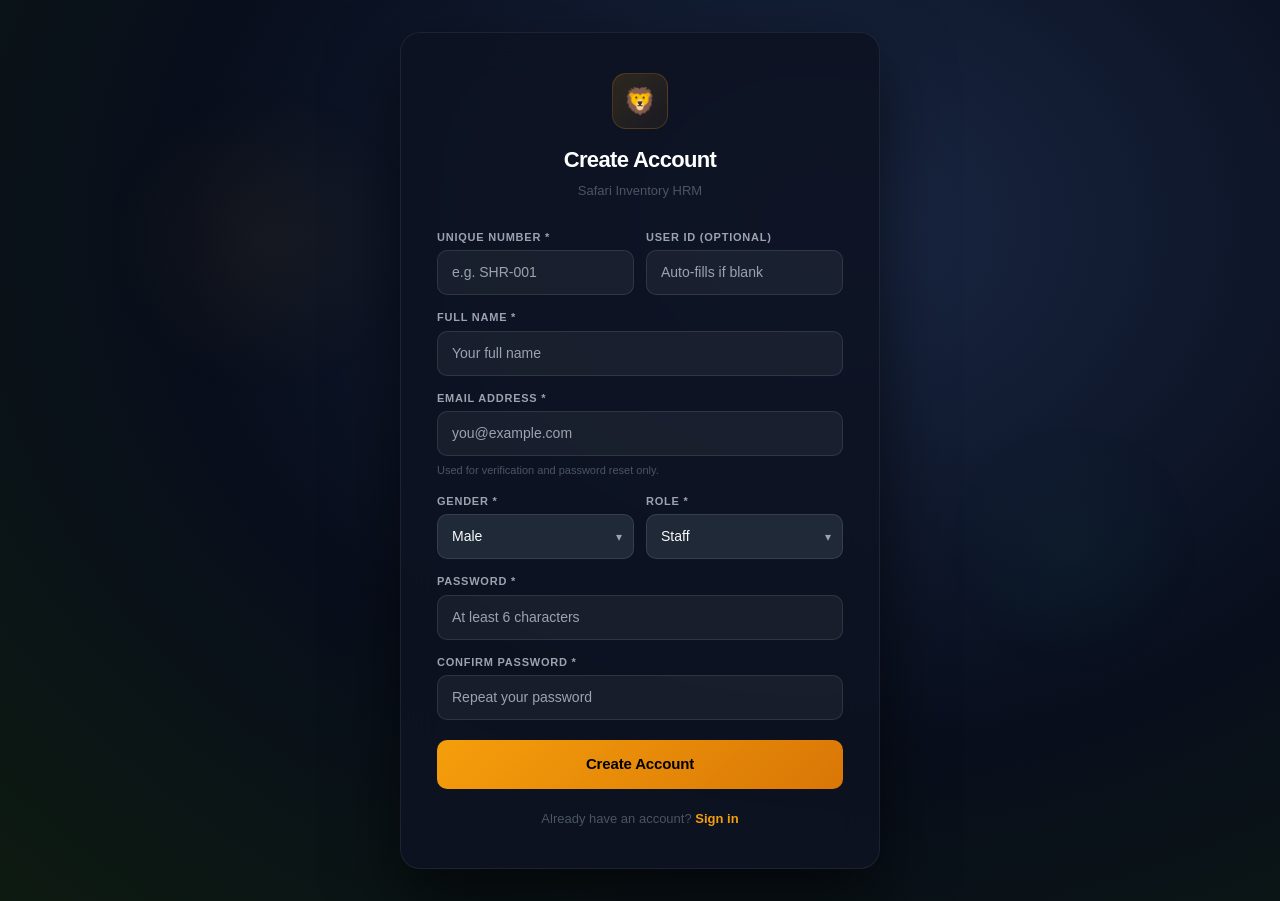
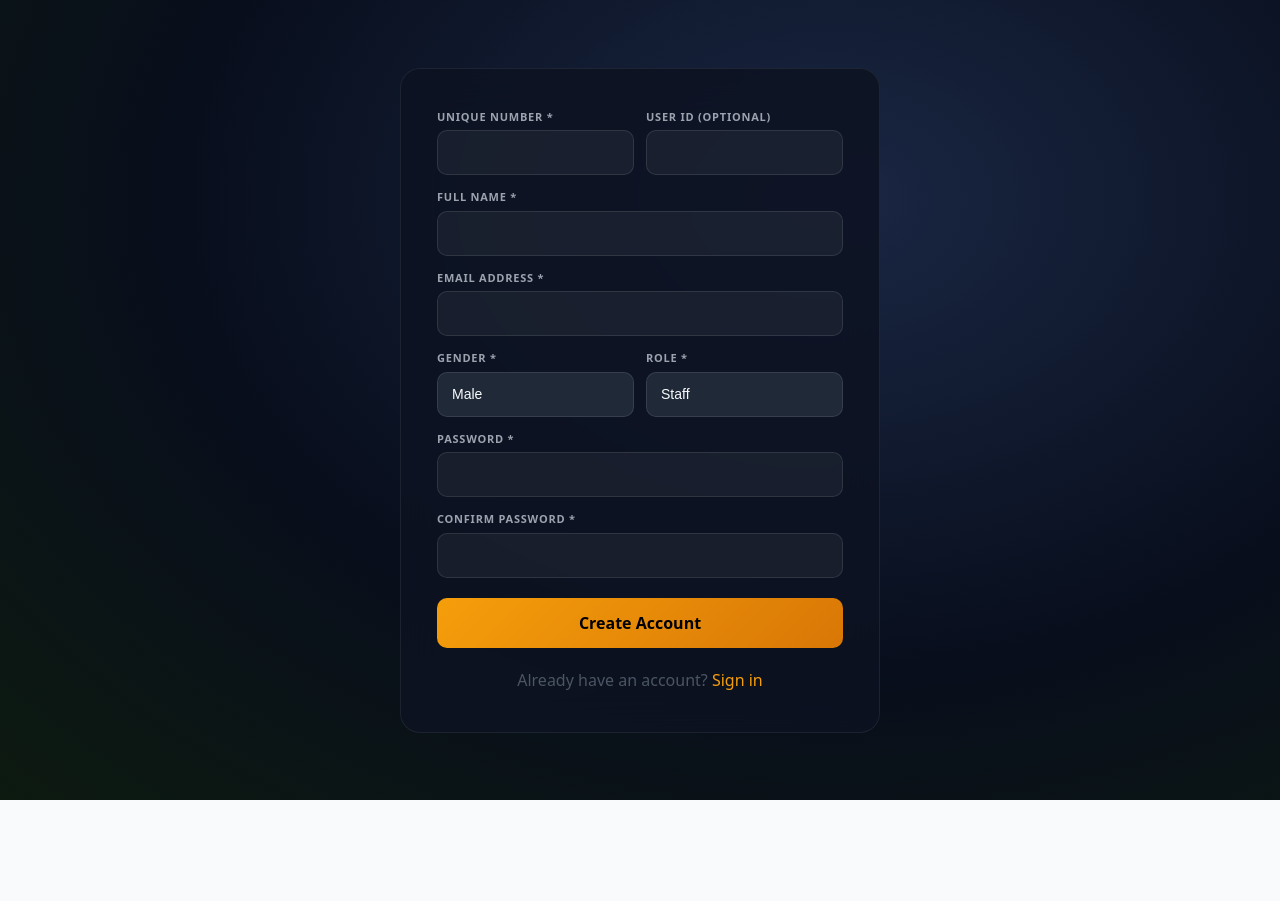
Before and after one commit to simplihan/Safari-Inventory-HRM, a React (Vite) app: page /register in a window 1280 px wide. After the commit the page ends 800 px from the top, so only its background shows below. Built offline with nearby package versions, Linux system fonts and the light colour scheme.

Commit message:
Update Register.jsx

```diff
--- a/src/components/Register.jsx
+++ b/src/components/Register.jsx
@@ -1,9 +1,8 @@
-import { useState, useRef, useCallback, memo } from 'react'
+import { useRef, useState, useEffect, memo } from 'react'
 import { useAuth } from '../contexts/AuthContext'
 import { Link, useNavigate } from 'react-router-dom'
 import toast from 'react-hot-toast'
 
-// ---------- Static helpers (no re‑creation) ----------
 const Label = ({ children }) => (
   <label style={{
     color: '#9CA3AF', fontSize: 11, fontWeight: 600, display: 'block',
@@ -11,156 +10,56 @@ const Label = ({ children }) => (
   }}>{children}</label>
 )
 
-const ROLES   = ['Staff', 'Manager', 'Admin']
+const ROLES = ['Staff', 'Manager', 'Admin']
 const GENDERS = ['Male', 'Female', 'Other']
 
-// ---------- Memoised Input for stability ----------
-const MemoInput = memo(({ label, type, name, placeholder, required, refObj, onBlur, error }) => (
-  <div>
-    <Label>{label} {required && '*'}</Label>
-    <input
-      type={type}
-      name={name}
-      placeholder={placeholder}
-      ref={refObj}
-      onBlur={onBlur}
-      defaultValue=""  // uncontrolled – no re‑render on keystroke
-      style={{
-        background: 'rgba(255,255,255,0.05)',
-        border: `1px solid ${error ? 'rgba(239,68,68,0.6)' : 'rgba(255,255,255,0.1)'}`,
-        borderRadius: 10,
-        padding: '11px 14px',
-        color: '#FFFFFF',
-        fontSize: 14,
-        outline: 'none',
-        width: '100%',
-        boxSizing: 'border-box',
-        transition: 'border-color .2s',
-        fontFamily: "'DM Sans', sans-serif",
-      }}
-    />
-    {error && <p style={{ color: '#EF4444', fontSize: 11, marginTop: 4 }}>{error}</p>}
-  </div>
-))
-
-// ---------- Memoised Select (uncontrolled + visible) ----------
-const MemoSelect = memo(({ label, name, options, refObj, onBlur }) => (
-  <div>
-    <Label>{label} *</Label>
-    <div style={{ position: 'relative' }}>
-      <select
-        name={name}
-        ref={refObj}
-        defaultValue={options[0]}
-        onBlur={onBlur}
-        style={{
-          background: '#1F2937',
-          border: '1px solid rgba(255,255,255,0.1)',
-          borderRadius: 10,
-          padding: '11px 14px',
-          color: '#F9FAFB',          // light text on dark bg
-          fontSize: 14,
-          outline: 'none',
-          width: '100%',
-          appearance: 'none',
-          cursor: 'pointer',
-        }}
-      >
-        {options.map(opt => (
-          <option key={opt} value={opt} style={{ background: '#1F2937', color: '#F9FAFB' }}>
-            {opt}
-          </option>
-        ))}
-      </select>
-      <span style={{
-        position: 'absolute', right: 12, top: '50%', transform: 'translateY(-50%)',
-        color: '#9CA3AF', pointerEvents: 'none', fontSize: 12
-      }}>▾</span>
-    </div>
-  </div>
-))
-
-// ---------- Main Component (memoised) ----------
-const Register = memo(function Register() {
+export default memo(function Register() {
   const { register } = useAuth()
   const navigate = useNavigate()
   const [isLoading, setIsLoading] = useState(false)
 
-  // Refs for all form fields (uncontrolled)
-  const uniqueNumberRef = useRef()
-  const customUserIdRef = useRef()
-  const fullNameRef = useRef()
-  const emailRef = useRef()
-  const genderRef = useRef()
-  const roleRef = useRef()
-  const passwordRef = useRef()
-  const confirmPasswordRef = useRef()
+  // All form values live only in refs
+  const refs = {
+    uniqueNumber: useRef(),
+    customUserId: useRef(),
+    fullName: useRef(),
+    email: useRef(),
+    gender: useRef(),
+    role: useRef(),
+    password: useRef(),
+    confirmPassword: useRef(),
+  }
 
-  // Validation errors (only update state when needed, not on every keystroke)
-  const [errors, setErrors] = useState({})
-
-  const validateField = useCallback((fieldName, value) => {
-    switch (fieldName) {
-      case 'password':
-        return value && value.length < 6 ? 'Password must be at least 6 characters' : ''
-      case 'confirmPassword':
-        if (value && value !== passwordRef.current?.value) return 'Passwords do not match'
-        return ''
-      case 'email':
-        if (value && !/\S+@\S+\.\S+/.test(value)) return 'Invalid email address'
-        return ''
-      default:
-        return ''
-    }
-  }, [])
-
-  const handleBlur = useCallback((fieldName, refObj) => () => {
-    const value = refObj.current?.value || ''
-    const error = validateField(fieldName, value)
-    setErrors(prev => ({ ...prev, [fieldName]: error }))
-  }, [validateField])
-
+  // Submit handler – validates once at the end
   const handleSubmit = async (e) => {
     e.preventDefault()
 
-    // Gather all values from refs
-    const formValues = {
-      uniqueNumber: uniqueNumberRef.current?.value || '',
-      fullName: fullNameRef.current?.value || '',
-      email: emailRef.current?.value || '',
-      password: passwordRef.current?.value || '',
-      confirmPassword: confirmPasswordRef.current?.value || '',
-      gender: genderRef.current?.value || 'Male',
-      role: roleRef.current?.value || 'Staff',
-      customUserId: customUserIdRef.current?.value || '',
+    const get = (field) => refs[field]?.current?.value || ''
+    const data = {
+      uniqueNumber: get('uniqueNumber'),
+      fullName: get('fullName'),
+      email: get('email'),
+      password: get('password'),
+      confirmPassword: get('confirmPassword'),
+      gender: get('gender') || 'Male',
+      role: get('role') || 'Staff',
+      customUserId: get('customUserId'),
     }
 
-    // Full validation on submit
-    const newErrors = {
-      uniqueNumber: formValues.uniqueNumber ? '' : 'Unique number is required',
-      fullName: formValues.fullName ? '' : 'Full name is required',
-      email: validateField('email', formValues.email),
-      password: validateField('password', formValues.password),
-      confirmPassword: validateField('confirmPassword', formValues.confirmPassword),
-    }
-    if (Object.values(newErrors).some(err => err)) {
-      setErrors(newErrors)
-      toast.error('Please correct the errors before submitting')
-      return
-    }
+    // One-time validation
+    if (!data.uniqueNumber) return toast.error('Unique number required')
+    if (!data.fullName) return toast.error('Full name required')
+    if (!data.email.includes('@')) return toast.error('Valid email required')
+    if (data.password.length < 6) return toast.error('Password must be at least 6 characters')
+    if (data.password !== data.confirmPassword) return toast.error('Passwords do not match')
 
     setIsLoading(true)
     try {
       await register({
-        uniqueNumber: formValues.uniqueNumber,
-        fullName: formValues.fullName,
-        gender: formValues.gender,
-        password: formValues.password,
-        role: formValues.role,
-        email: formValues.email,
-        customUserId: formValues.customUserId || formValues.uniqueNumber,
+        ...data,
+        customUserId: data.customUserId || data.uniqueNumber,
       })
-      toast.success('Account created! Check your email to verify.')
+      toast.success('Account created! Please verify your email.')
       navigate('/login')
     } catch (err) {
       toast.error(err.message)
@@ -169,142 +68,105 @@ const Register = memo(function Register() {
     }
   }
 
+  // Styles (static, no re‑creation)
+  const inputStyle = {
+    background: 'rgba(255,255,255,0.05)',
+    border: '1px solid rgba(255,255,255,0.1)',
+    borderRadius: 10,
+    padding: '11px 14px',
+    color: '#FFFFFF',
+    fontSize: 14,
+    outline: 'none',
+    width: '100%',
+    boxSizing: 'border-box',
+    fontFamily: "'DM Sans', sans-serif",
+  }
+
+  const selectStyle = {
+    ...inputStyle,
+    appearance: 'none',
+    background: '#1F2937',
+    color: '#F9FAFB',
+    cursor: 'pointer',
+  }
+
   return (
     <div style={{
       minHeight: '100vh', display: 'flex', alignItems: 'center', justifyContent: 'center',
       background: 'radial-gradient(ellipse at 65% 25%, #1a2744 0%, #080e1c 55%, #0d1a10 100%)',
-      fontFamily: "'DM Sans', sans-serif", padding: '32px 20px',
+      padding: '32px 20px',
     }}>
-      {/* decorative blobs (unchanged) */}
-      <div style={{ position:'fixed', top:'10%', left:'8%', width:320, height:320,
-                    background:'radial-gradient(circle, rgba(245,158,11,0.05) 0%, transparent 70%)',
-                    borderRadius:'50%', pointerEvents:'none' }} />
-      <div style={{ position:'fixed', bottom:'15%', right:'6%', width:260, height:260,
-                    background:'radial-gradient(circle, rgba(16,185,129,0.04) 0%, transparent 70%)',
-                    borderRadius:'50%', pointerEvents:'none' }} />
-
       <div style={{
         background: 'rgba(13, 19, 33, 0.88)', backdropFilter: 'blur(20px)',
-        WebkitBackdropFilter: 'blur(20px)', border: '1px solid rgba(255,255,255,0.07)',
-        borderRadius: 20, padding: '40px 36px', width: '100%', maxWidth: 480,
-        boxShadow: '0 30px 70px rgba(0,0,0,0.6)',
+        border: '1px solid rgba(255,255,255,0.07)', borderRadius: 20,
+        padding: '40px 36px', width: '100%', maxWidth: 480,
       }}>
-        {/* Brand header */}
-        <div style={{ textAlign: 'center', marginBottom: 28 }}>
-          <div style={{
-            width:56, height:56, borderRadius:14, margin:'0 auto 14px', fontSize:26,
-            background:'linear-gradient(135deg, rgba(245,158,11,0.15), rgba(245,158,11,0.05))',
-            border:'1px solid rgba(245,158,11,0.2)', display:'flex', alignItems:'center', justifyContent:'center',
-          }}>🦁</div>
-          <h1 style={{ fontFamily:"'Sora', sans-serif", fontSize:22, fontWeight:700,
-                       color:'#FFFFFF', margin:0, letterSpacing:'-0.03em' }}>Create Account</h1>
-          <p style={{ color:'#4B5563', fontSize:13, marginTop:5 }}>Safari Inventory HRM</p>
-        </div>
-
-        <form onSubmit={handleSubmit} style={{ display:'flex', flexDirection:'column', gap:14 }}>
+        <form onSubmit={handleSubmit} style={{ display: 'flex', flexDirection: 'column', gap: 14 }}>
           {/* Row: Unique Number + User ID */}
-          <div style={{ display:'grid', gridTemplateColumns:'1fr 1fr', gap:12 }}>
-            <MemoInput
-              label="Unique Number" type="text" name="uniqueNumber"
-              placeholder="e.g. SHR-001" required
-              refObj={uniqueNumberRef}
-              onBlur={handleBlur('uniqueNumber', uniqueNumberRef)}
-              error={errors.uniqueNumber}
-            />
-            <MemoInput
-              label="User ID (optional)" type="text" name="customUserId"
-              placeholder="Auto-fills if blank"
-              refObj={customUserIdRef}
-              onBlur={handleBlur('customUserId', customUserIdRef)}
-              error={errors.customUserId}
-            />
+          <div style={{ display: 'grid', gridTemplateColumns: '1fr 1fr', gap: 12 }}>
+            <div>
+              <Label>Unique Number *</Label>
+              <input type="text" ref={refs.uniqueNumber} style={inputStyle} />
+            </div>
+            <div>
+              <Label>User ID (optional)</Label>
+              <input type="text" ref={refs.customUserId} style={inputStyle} />
+            </div>
           </div>
 
           {/* Full Name */}
-          <MemoInput
-            label="Full Name" type="text" name="fullName"
-            placeholder="Your full name" required
-            refObj={fullNameRef}
-            onBlur={handleBlur('fullName', fullNameRef)}
-            error={errors.fullName}
-          />
+          <div>
+            <Label>Full Name *</Label>
+            <input type="text" ref={refs.fullName} style={inputStyle} />
+          </div>
 
           {/* Email */}
-          <MemoInput
-            label="Email Address" type="email" name="email"
-            placeholder="you@example.com" required
-            refObj={emailRef}
-            onBlur={handleBlur('email', emailRef)}
-            error={errors.email}
-          />
-          <p style={{ color:'#4B5563', fontSize:11, marginTop:-8 }}>
-            Used for verification and password reset only.
-          </p>
-
-          {/* Gender + Role (Dropdowns) */}
-          <div style={{ display:'grid', gridTemplateColumns:'1fr 1fr', gap:12 }}>
-            <MemoSelect label="Gender" name="gender" options={GENDERS} refObj={genderRef} />
-            <MemoSelect label="Role" name="role" options={ROLES} refObj={roleRef} />
+          <div>
+            <Label>Email Address *</Label>
+            <input type="email" ref={refs.email} style={inputStyle} />
           </div>
 
-          {/* Password */}
-          <MemoInput
-            label="Password" type="password" name="password"
-            placeholder="At least 6 characters" required
-            refObj={passwordRef}
-            onBlur={handleBlur('password', passwordRef)}
-            error={errors.password}
-          />
+          {/* Gender + Role */}
+          <div style={{ display: 'grid', gridTemplateColumns: '1fr 1fr', gap: 12 }}>
+            <div>
+              <Label>Gender *</Label>
+              <select ref={refs.gender} style={selectStyle} defaultValue="Male">
+                {GENDERS.map(g => <option key={g} value={g}>{g}</option>)}
+              </select>
+            </div>
+            <div>
+              <Label>Role *</Label>
+              <select ref={refs.role} style={selectStyle} defaultValue="Staff">
+                {ROLES.map(r => <option key={r} value={r}>{r}</option>)}
+              </select>
+            </div>
+          </div>
 
-          {/* Confirm Password */}
-          <MemoInput
-            label="Confirm Password" type="password" name="confirmPassword"
-            placeholder="Repeat your password" required
-            refObj={confirmPasswordRef}
-            onBlur={handleBlur('confirmPassword', confirmPasswordRef)}
-            error={errors.confirmPassword}
-          />
+          {/* Password + Confirm */}
+          <div>
+            <Label>Password *</Label>
+            <input type="password" ref={refs.password} style={inputStyle} />
+          </div>
+          <div>
+            <Label>Confirm Password *</Label>
+            <input type="password" ref={refs.confirmPassword} style={inputStyle} />
+          </div>
 
-          {/* Submit Button */}
           <button type="submit" disabled={isLoading} style={{
             background: isLoading ? 'rgba(245,158,11,0.35)' : 'linear-gradient(135deg, #F59E0B, #D97706)',
             color: isLoading ? 'rgba(0,0,0,0.4)' : '#000',
-            fontWeight: 700, fontSize: 15, padding: '13px',
-            borderRadius: 10, border: 'none',
-            cursor: isLoading ? 'not-allowed' : 'pointer',
-            marginTop: 6, width: '100%',
-            fontFamily: "'Sora', sans-serif", letterSpacing: '-0.01em',
-            display: 'flex', alignItems: 'center', justifyContent: 'center', gap: 8,
+            fontWeight: 700, padding: '13px', borderRadius: 10, border: 'none',
+            cursor: isLoading ? 'not-allowed' : 'pointer', marginTop: 6,
           }}>
-            {isLoading ? (
-              <>
-                <span style={{ width:14, height:14, border:'2px solid rgba(0,0,0,0.3)',
-                               borderTopColor:'#000', borderRadius:'50%', display:'inline-block',
-                               animation:'spin .7s linear infinite' }} />
-                Creating account…
-              </>
-            ) : 'Create Account'}
+            {isLoading ? 'Creating account...' : 'Create Account'}
           </button>
         </form>
 
-        <p style={{ textAlign:'center', marginTop:20, color:'#4B5563', fontSize:13 }}>
+        <p style={{ textAlign: 'center', marginTop: 20, color: '#4B5563' }}>
           Already have an account?{' '}
-          <Link to="/login" style={{ color:'#F59E0B', textDecoration:'none', fontWeight:600 }}>
-            Sign in
-          </Link>
+          <Link to="/login" style={{ color: '#F59E0B', textDecoration: 'none' }}>Sign in</Link>
         </p>
       </div>
-
-      <style>{`
-        @keyframes spin { to { transform: rotate(360deg) } }
-        /* Force all select options to have high contrast */
-        select, select option {
-          background-color: #1F2937 !important;
-          color: #F9FAFB !important;
-        }
-      `}</style>
     </div>
   )
 })
-
-export default Register
```
